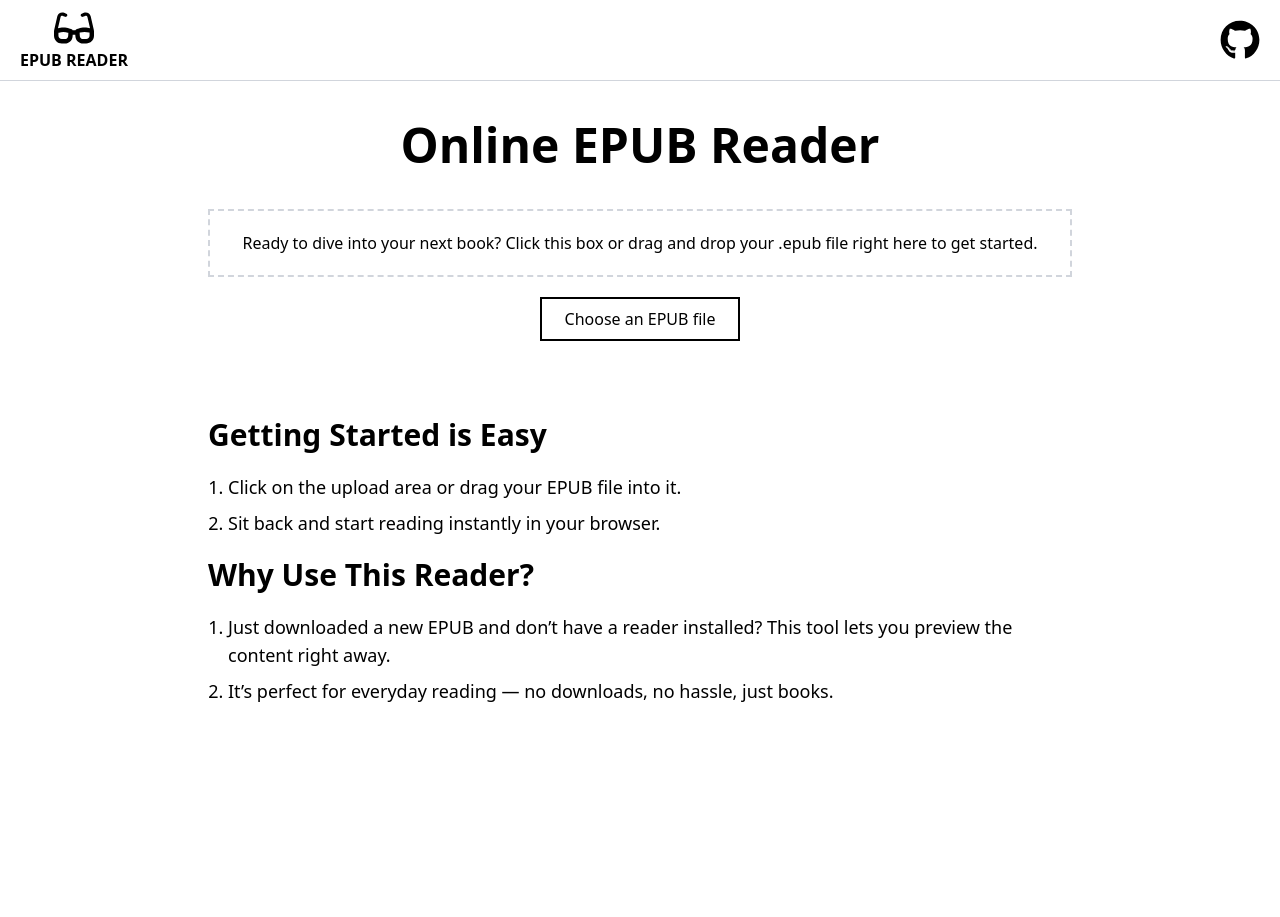
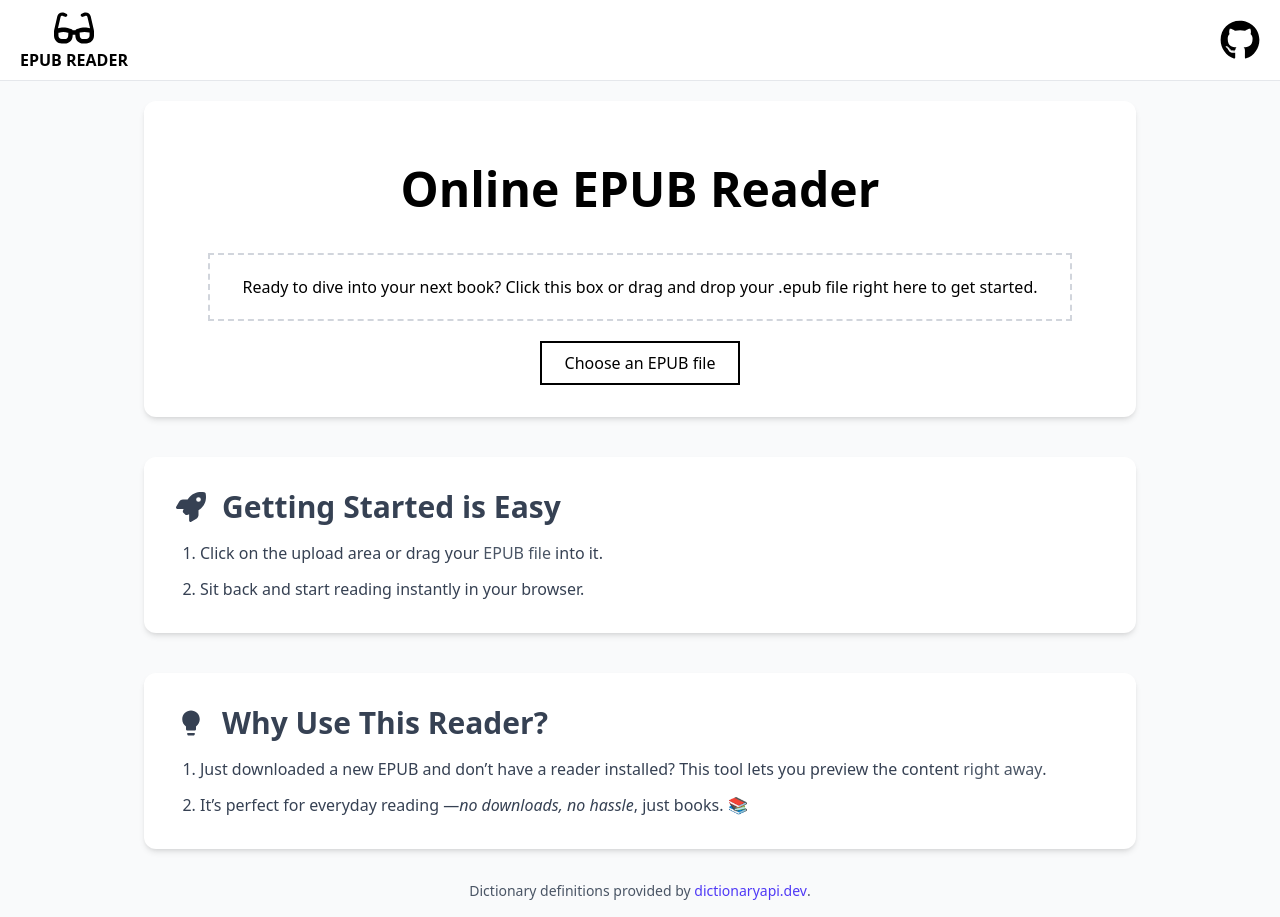
Before and after one commit to Jeonjown/Epub-Reader, a React (Vite) app in the folder frontend/: page / in a window 1280 px wide. Before the commit the page ends 800 px from the top, so only its background shows below. Built offline with nearby package versions, Linux system fonts and the light colour scheme; what react-reader would draw is missing.

Commit message:
finalize ui

```diff
--- a/frontend/src/App.tsx
+++ b/frontend/src/App.tsx
@@ -1,3 +1,4 @@
+import Footer from "./components/Footer";
 import Header from "./components/Header";
 import MainPage from "./pages/MainPage";
 
@@ -6,6 +7,7 @@ function App() {
     <>
       <Header />
       <MainPage />
+      <Footer />
     </>
   );
 }
--- a/frontend/src/components/Dictionary.tsx
+++ b/frontend/src/components/Dictionary.tsx
@@ -41,7 +41,7 @@ const Dictionary = ({ selectedText, dictionaryMode }: DictionaryProps) => {
   return (
     <>
       {/* Overlay */}
-      <div className="fixed inset-0 z-50 flex items-center justify-center bg-black/70">
+      <div className="fixed inset-0 z-50 flex items-center justify-center bg-black/70 px-3">
         {/* Modal Box */}
         <div className="relative max-h-[90vh] w-full max-w-2xl overflow-y-auto rounded-xl bg-white p-6 shadow-xl">
           {/* Close Button */}
--- /dev/null
+++ b/frontend/src/components/Footer.tsx
@@ -0,0 +1,20 @@
+const Footer = () => {
+  return (
+    <footer className="bg-gray-50 pb-4">
+      <div className="mx-auto max-w-4xl px-4 text-center text-sm text-gray-600">
+        Dictionary definitions provided by{" "}
+        <a
+          href="https://dictionaryapi.dev/"
+          target="_blank"
+          rel="noopener noreferrer"
+          className="font-medium text-indigo-600 hover:underline"
+        >
+          dictionaryapi.dev
+        </a>
+        .
+      </div>
+    </footer>
+  );
+};
+
+export default Footer;
--- a/frontend/src/components/Header.tsx
+++ b/frontend/src/components/Header.tsx
@@ -3,7 +3,7 @@ import { FaGithub, FaGlasses } from "react-icons/fa6";
 const Header = () => {
   return (
     <>
-      <header className="border-b-1 border-gray-300 px-5 py-2">
+      <header className="border-b-1 border-gray-200 px-5 py-2">
         <div className="flex justify-between">
           <div className="text-center">
             <FaGlasses size={40} className="mx-auto" />
--- a/frontend/src/components/FileUploader.tsx
+++ b/frontend/src/hooks/FileUploader.tsx
@@ -1,24 +1,29 @@
 import { useEffect, useState } from "react";
 import EpubReader from "../pages/EpubReader";
 
-const FileUploader = () => {
+interface FileUploaderProps {
+  onFileChange?: (file: File | null) => void;
+}
+
+export default function FileUploader({ onFileChange }: FileUploaderProps) {
   const [file, setFile] = useState<File | null>(null);
   const [isDragging, setIsDragging] = useState(false);
 
   useEffect(() => {
+    onFileChange?.(file);
+  }, [file, onFileChange]);
+
+  useEffect(() => {
     const handleDrop = (e: DragEvent) => {
       e.preventDefault();
-
-      const file = e.dataTransfer?.files?.[0];
-      if (!file || !file.name.toLowerCase().endsWith(".epub")) {
+      const dropped = e.dataTransfer?.files?.[0];
+      if (!dropped?.name.toLowerCase().endsWith(".epub")) {
         alert("Please drop a proper .epub file");
         return;
       }
-
-      setFile(file);
+      setFile(dropped);
       setIsDragging(false);
     };
-
     const onDragOver = (e: DragEvent) => {
       e.preventDefault();
       setIsDragging(true);
@@ -31,7 +36,6 @@ const FileUploader = () => {
     window.addEventListener("dragover", onDragOver);
     window.addEventListener("dragleave", onDragLeave);
     window.addEventListener("drop", handleDrop);
-
     return () => {
       window.removeEventListener("dragover", onDragOver);
       window.removeEventListener("dragleave", onDragLeave);
@@ -42,14 +46,15 @@ const FileUploader = () => {
   return (
     <>
       {file && <EpubReader file={file} />}
-      <div>
-        {" "}
+      <div className="mx-4 rounded-xl bg-white p-6 shadow-md">
         <h1 className="mt-10 text-center text-5xl font-extrabold">
           Online EPUB Reader
         </h1>
         <div className="mt-5 px-10">
           <div
-            className={`${isDragging ? "border-blue-500" : "border-gray-300"} mt-10 border-2 border-dashed p-5`}
+            className={`${
+              isDragging ? "border-blue-500" : "border-gray-300"
+            } mt-10 border-2 border-dashed p-5`}
           >
             <p className="text-center">
               {isDragging
@@ -59,28 +64,23 @@ const FileUploader = () => {
           </div>
           <label
             htmlFor="fileInput"
-            className="hover:bg-background mx-auto mt-5 block max-w-50 border-2 px-4 py-2 text-center hover:cursor-pointer"
+            className="mx-auto mt-5 block max-w-50 border-2 px-4 py-2 text-center hover:cursor-pointer hover:bg-gray-100"
           >
             Choose an EPUB file
           </label>
           <input
+            id="fileInput"
             type="file"
             accept=".epub"
             onChange={(e) => {
-              const file = e.target.files?.[0];
-
-              if (file) {
-                setFile(file);
-              }
+              const chosen = e.target.files?.[0];
+              if (chosen) setFile(chosen);
             }}
             className="hidden"
-            id="fileInput"
           />
           <p className="mt-2 text-sm text-gray-500">{file?.name}</p>
         </div>
       </div>
     </>
   );
-};
-
-export default FileUploader;
+}
--- a/frontend/src/hooks/readerStyles.ts
+++ b/frontend/src/hooks/readerStyles.ts
@@ -15,6 +15,7 @@ export const myReaderStyles: IReactReaderStyle = {
 
   container: {
     ...ReactReaderStyle.container,
+
     // backgroundColor: "#704214",
     // padding: "1.5rem",
     // borderRadius: "8px",
@@ -36,17 +37,14 @@ export const myReaderStyles: IReactReaderStyle = {
 
   reader: {
     ...ReactReaderStyle.reader,
-    backgroundColor: "#FAF9F6",
-    // border: "1px solid black",
-    borderRadius: "2px",
-    boxShadow: "rgba(0, 0, 0, 0.35) 0px 5px 15px",
-    padding: "2em",
   },
 
   readerArea: {
     ...ReactReaderStyle.readerArea,
-
-    // backgroundColor: "#0000FF",
+    // backgroundColor: "#FAF9F6",
+    border: "1px solid ",
+    borderColor: "#e5e7eb",
+    borderRadius: "3px",
   },
 
   titleArea: {
--- a/frontend/src/pages/EpubReader.tsx
+++ b/frontend/src/pages/EpubReader.tsx
@@ -49,7 +49,7 @@ const EpubReader = ({ file }: EpubReaderProps) => {
     };
   }, [setLocation]);
   return (
-    <div className="relative mb-40 h-[85vh] rounded-lg">
+    <div className="relative mb-40 h-[92vh] rounded-lg md:mt-5 md:h-[83vh]">
       {/* Dictionary mode toggle */}
       {dictionaryMode && (
         <Dictionary
--- a/frontend/src/pages/MainPage.tsx
+++ b/frontend/src/pages/MainPage.tsx
@@ -1,33 +1,51 @@
-import FileUploader from "../components/FileUploader";
+import { useState } from "react";
+import { FaRocket } from "react-icons/fa6";
+import { MdLightbulb } from "react-icons/md";
+import FileUploader from "../hooks/FileUploader";
 
-const MainPage = () => {
+export default function MainPage() {
+  const [file, setFile] = useState<File | null>(null);
+  const mobilePadding = file ? "" : "pt-10";
+
   return (
-    <>
-      <div className="mx-auto mt-10 max-w-5xl md:px-10">
-        <FileUploader />
+    <div className={`min-h-screen bg-gray-50 ${mobilePadding} md:pt-5`}>
+      <div className="mx-auto max-w-5xl space-y-10">
+        <FileUploader onFileChange={setFile} />
 
-        <div className="mt-9 p-10">
-          <h2 className="text-3xl font-extrabold">Getting Started is Easy</h2>
-          <ol className="list-decimal space-y-2 p-5 text-lg">
-            <li>Click on the upload area or drag your EPUB file into it.</li>
+        <div className="mx-4 rounded-xl bg-white p-8 shadow-md">
+          <div className="mb-4 flex items-center space-x-4 text-3xl font-bold text-gray-700">
+            <FaRocket />
+            <h2>Getting Started is Easy</h2>
+          </div>
+          <ol className="list-decimal space-y-3 px-6 text-gray-700">
+            <li>
+              Click on the upload area or drag your{" "}
+              <span className="font-medium text-gray-600">EPUB file</span> into
+              it.
+            </li>
             <li>Sit back and start reading instantly in your browser.</li>
           </ol>
+        </div>
 
-          <h2 className="text-3xl font-extrabold">Why Use This Reader?</h2>
-          <ol className="list-decimal space-y-2 p-5 text-lg">
+        <div className="mx-4 rounded-xl bg-white p-8 shadow-md">
+          <div className="mb-4 flex items-center space-x-4 text-3xl font-bold text-gray-700">
+            <MdLightbulb />
+            <h2>Why Use This Reader?</h2>
+          </div>
+          <ol className="list-decimal space-y-3 px-6 text-gray-700">
             <li>
               Just downloaded a new EPUB and don’t have a reader installed? This
-              tool lets you preview the content right away.
+              tool lets you preview the content{" "}
+              <span className="font-medium text-gray-600">right away</span>.
             </li>
             <li>
-              It’s perfect for everyday reading — no downloads, no hassle, just
-              books.
+              It’s perfect for everyday reading —
+              <span className="italic">no downloads, no hassle</span>, just
+              books. 📚
             </li>
           </ol>
         </div>
       </div>
-    </>
+    </div>
   );
-};
-
-export default MainPage;
+}
```
